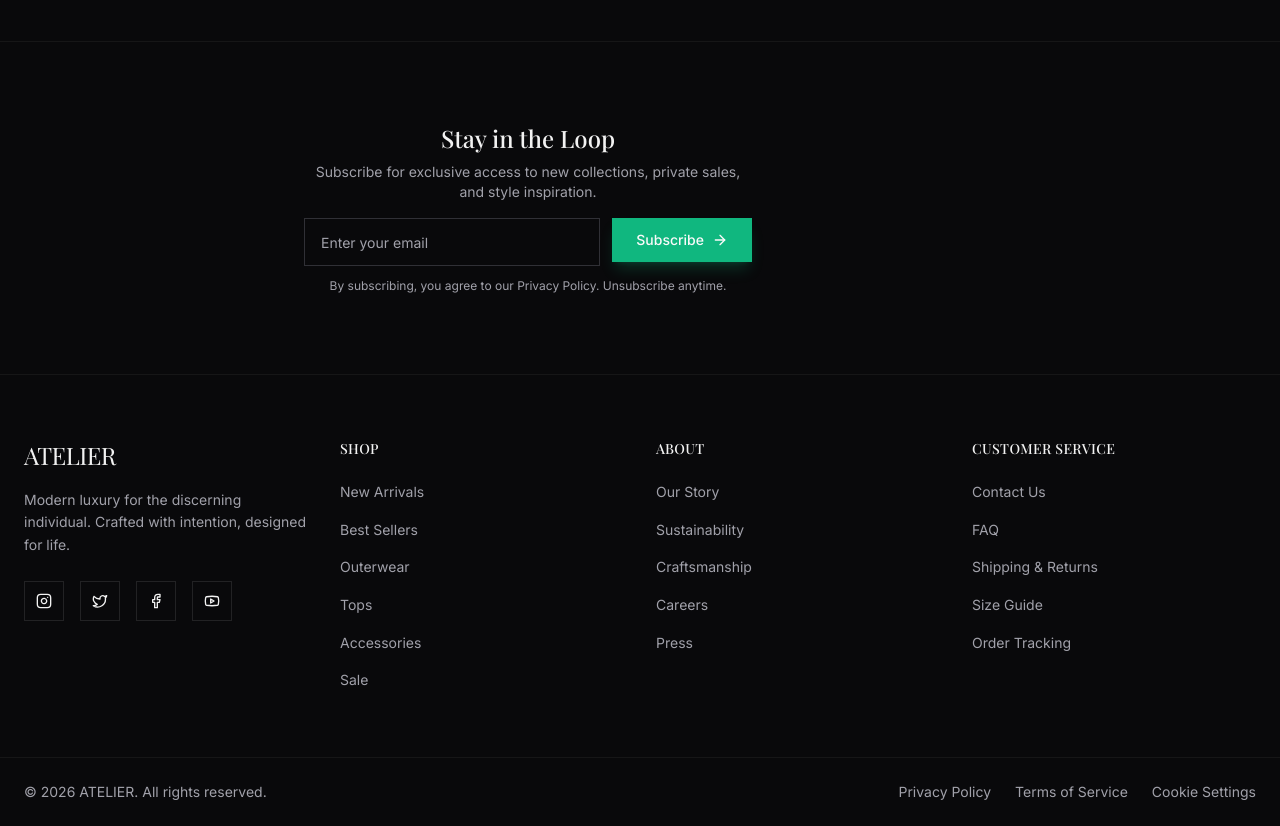
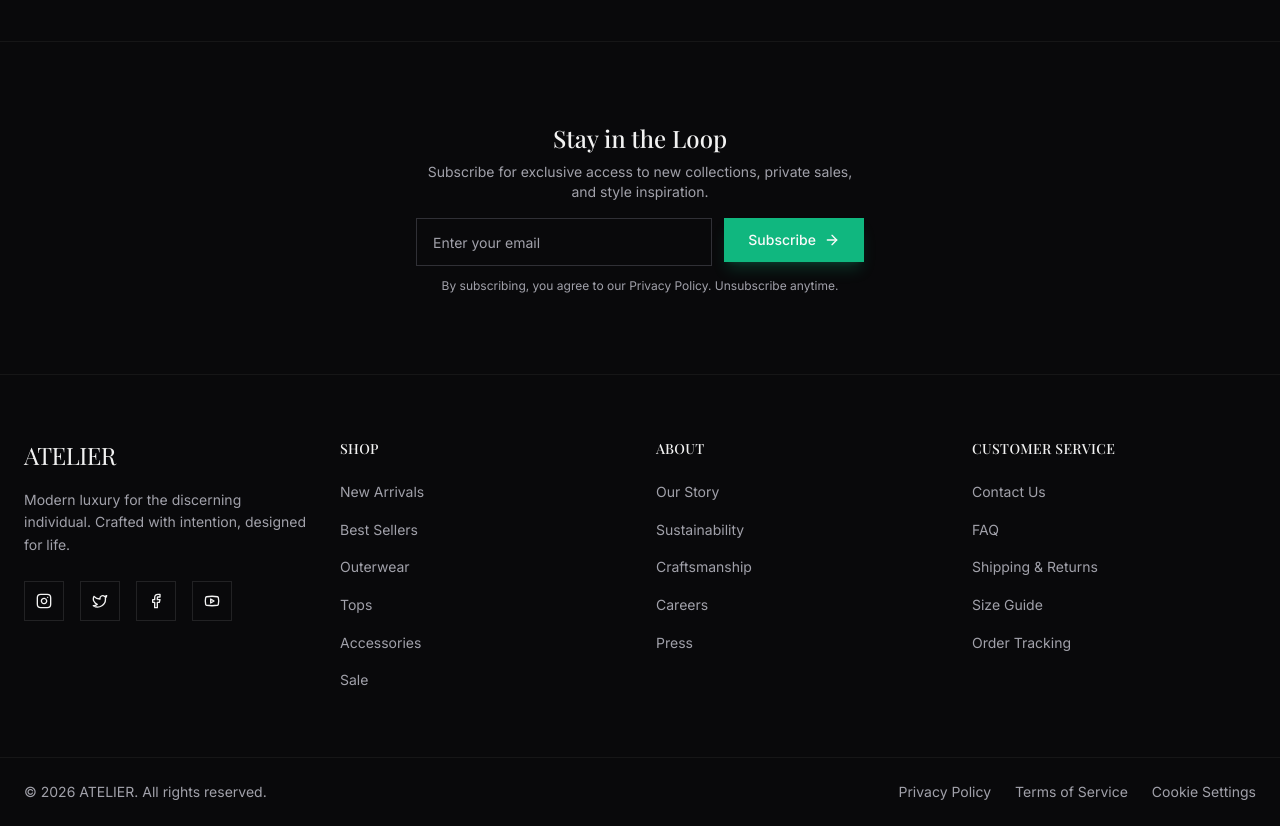
Before and after one commit to sshivanshg/Devops_ecom, a React (Vite) app in the folder client/: page / in a window 1280 px wide. Shown: the part 3680-4506 px from the top of the page. Built offline with nearby package versions, Linux system fonts and the light colour scheme; no server answers; a web font is replaced by a local one; what @cloudinary/url-gen would draw is missing.

Commit message:
newletter positioning

```diff
--- a/client/src/components/marketing/NewsletterSignup.jsx
+++ b/client/src/components/marketing/NewsletterSignup.jsx
@@ -143,7 +143,7 @@ function NewsletterForm({ variant = "default", onSuccess }) {
  */
 export function NewsletterInline() {
   return (
-    <div className="max-w-md">
+    <div className="max-w-md mx-auto">
       <h3 className="font-serif text-2xl mb-2">Stay in the Loop</h3>
       <p className="text-muted-foreground text-sm mb-4">
         Subscribe for exclusive access to new collections, private sales, and
--- a/client/src/contexts/AuthContext.jsx
+++ b/client/src/contexts/AuthContext.jsx
@@ -8,7 +8,7 @@ import { createContext, useContext, useState, useEffect, useCallback } from 'rea
 const AuthContext = createContext(null);
 
 // Use same base as API client, falling back to deployed backend URL
-const API_BASE = import.meta.env.VITE_API_URL || 'https://devops-ecom.onrender.com';
+const API_BASE = `https://devops-ecom.onrender.com`;
 const TOKEN_KEY = 'atelier_token';
 const USER_KEY = 'atelier_user';
 
```
